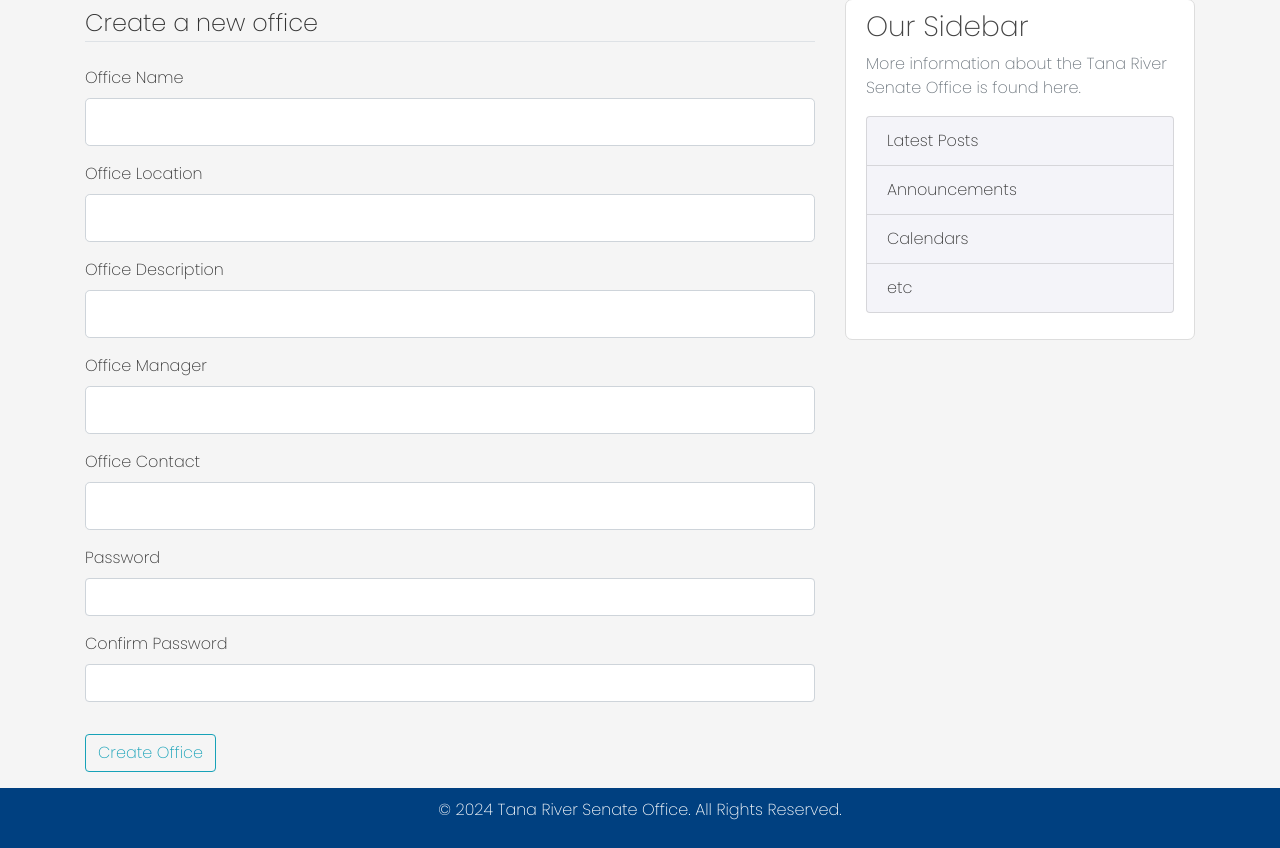
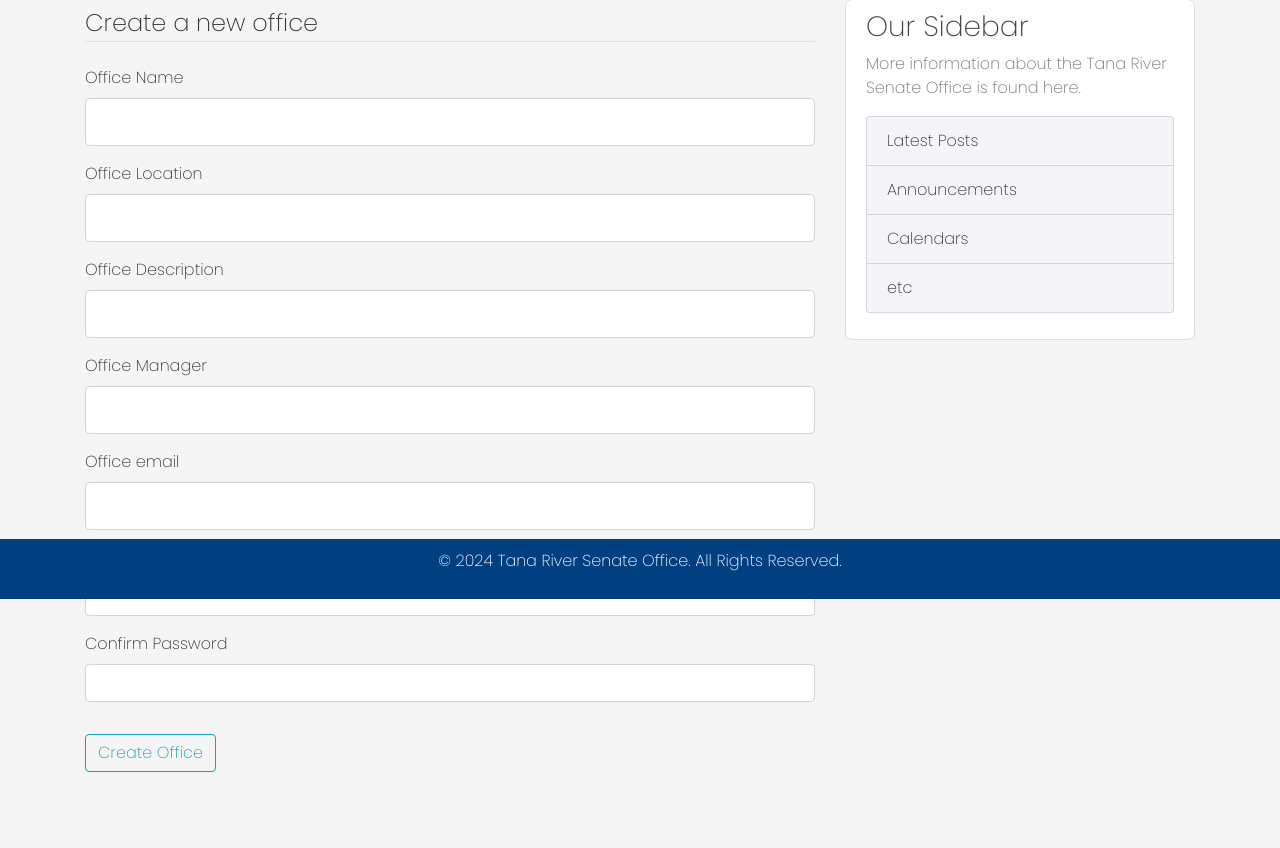
Before and after one commit to Isiji/Tana-R, a Flask app: page /create_office in a window 1280 px wide. Shown: the part 201-1049 px from the top of the page. After the commit the page ends 973 px from the top, so only its background shows below. Run offline with Flask 3, Linux system fonts and the light colour scheme; some libraries are stand-ins or nearby versions.

Commit message:
dealing with login

```diff
--- a/Tana/models/offices.py
+++ b/Tana/models/offices.py
@@ -11,7 +11,7 @@ class Offices(BaseModel, Base):
     office_location = Column(String(128), nullable=False)
     office_description = Column(String(128), nullable=False)
     office_manager = Column(String(128), nullable=False)
-    office_email = Column(String(128), nullable=False)
+    email = Column(String(128), nullable=False)
     password = Column(String(128), nullable=False)
     is_active = Column(Boolean, default=True)
 
--- a/Tana/offices/forms.py
+++ b/Tana/offices/forms.py
@@ -24,7 +24,7 @@ class OfficeForm(FlaskForm):
     office_name = StringField('Office Name', validators=[DataRequired()])
     office_location = StringField('Office Location', validators=[DataRequired()])
     office_description = StringField('Office Description', validators=[DataRequired()])
-    office_email = StringField('Office Contact', validators=[DataRequired()])
+    email = StringField('Office email', validators=[DataRequired()])
     office_manager = StringField('Office Manager', validators=[DataRequired()])
     password = PasswordField('Password', validators=[DataRequired()])
     confirm_password = PasswordField('Confirm Password', validators=[DataRequired(), EqualTo('password')])
--- a/Tana/offices/routes.py
+++ b/Tana/offices/routes.py
@@ -17,7 +17,7 @@ def create_office():
     form = OfficeForm()
     if form.validate_on_submit():
         hashed_password = bcrypt.generate_password_hash(form.password.data).decode('utf-8')
-        office = Offices(office_name=form.office_name.data, office_location=form.office_location.data, office_description=form.office_description.data, office_email=form.office_email.data, office_manager=form.office_manager.data, password=hashed_password)
+        office = Offices(office_name=form.office_name.data, office_location=form.office_location.data, office_description=form.office_description.data, email=form.email.data, office_manager=form.office_manager.data, password=hashed_password)
         db_storage.new(office)
         db_storage.save()
         flash(f'Your office has been created! You are now able to log in', 'success')
--- a/Tana/static/styles/main.css
+++ b/Tana/static/styles/main.css
@@ -113,7 +113,7 @@ footer {
     color: white;
     text-align: center;
     padding: 10px 0;
-    position: relative;
+    position: absolute;
     width: 100%;
     bottom: 0;
 }
--- a/Tana/templates/create_office.html
+++ b/Tana/templates/create_office.html
@@ -59,16 +59,16 @@
             {% endif %}
         </div>
         <div class="form-group">
-            {{ form.office_email.label(class="form-control-label") }}
-            {% if form.office_email.errors %}
-            {{ form.office_email(class="form-control form-control-lg is-invalid") }}
+            {{ form.email.label(class="form-control-label") }}
+            {% if form.email.errors %}
+            {{ form.email(class="form-control form-control-lg is-invalid") }}
             <div class="invalid-feedback">
-                {% for error in form.office_email.errors %}
+                {% for error in form.email.errors %}
                 <span>{{ error }}</span>
                 {% endfor %}
             </div>
             {% else %}
-            {{ form.office_email(class="form-control form-control-lg") }}
+            {{ form.email(class="form-control form-control-lg") }}
             {% endif %}
         </div>
         <div class="form-group">
```
Also changed, not shown: Tana/main/routes.py (+5 -5 lines).
